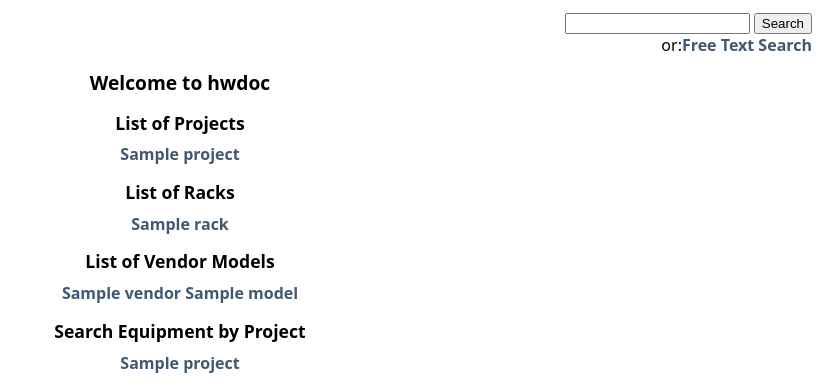
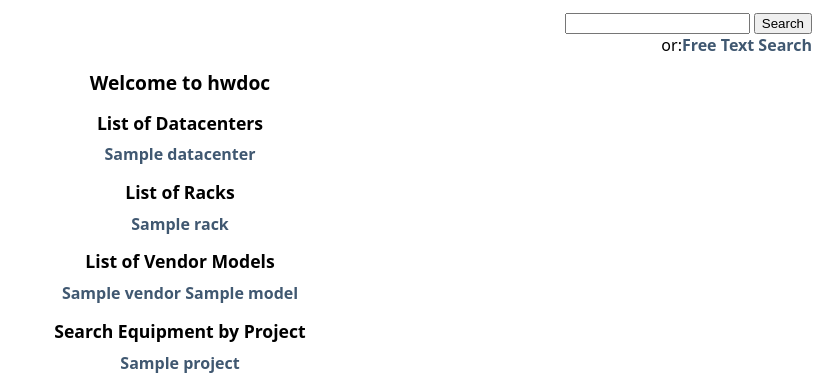
Before and after one commit to servermon/servermon, a Django app: template hwdoc/templates/hwdocindex.html in a window 1280 px wide. Shown: the top 389 px of the page, without its empty margins (460-1280 px from the left). Run offline with Django 3.2, Linux system fonts and the light colour scheme; the template is opened without the code that fills it: most values are stand-ins (such as "Sample title", 1, 10 or a date in 2020).

Commit message:
List datacenter in index view
This commit lists datacenters in index view and reorders project to be
last since it was not that much used and caused some confusion

```diff
--- a/hwdoc/templates/hwdocindex.html
+++ b/hwdoc/templates/hwdocindex.html
@@ -3,10 +3,10 @@
 {% block heading %}{% trans "Welcome to hwdoc" %}{% endblock %}
 {% block content %}
 <div>
-	<h2>{% trans "List of Projects" %}</h2>
+	<h2>{% trans "List of Datacenters" %}</h2>
 	<div class="indexpagediv">
-	{% for project in projects %}
-	<a href="{% url hwdoc.views.project project.pk %}">{{ project.name }}</a>
+	{% for datacenter in datacenters %}
+	<a href="{% url hwdoc.views.datacenter datacenter.pk %}">{{ datacenter }}</a>
 	{% if not forloop.last %} | {% endif %}
 	{% endfor %}
 	</div>
@@ -31,5 +31,12 @@
 	{% if not forloop.last %} | {% endif %}
 	{% endfor %}
 	</div>
+	<h2>{% trans "List of Projects" %}</h2>
+	<div class="indexpagediv">
+	{% for project in projects %}
+	<a href="{% url hwdoc.views.project project.pk %}">{{ project.name }}</a>
+	{% if not forloop.last %} | {% endif %}
+	{% endfor %}
+	</div>
 </div>
 {% endblock %}
--- a/hwdoc/views.py
+++ b/hwdoc/views.py
@@ -38,6 +38,7 @@ def index(request):
     @return: HTTPResponse object rendering corresponding HTML
     '''
 
+    datacenters = Datacenter.objects.all()
     racks = Rack.objects.all()
     projects = Project.objects.order_by('name').all()
     models = EquipmentModel.objects.order_by('vendor__name','name').all()
@@ -46,6 +47,7 @@ def index(request):
                 'racks': racks,
                 'projects': projects,
                 'models': models,
+                'datacenters': datacenters,
             })
 
 def equipment(request, equipment_id):
```
